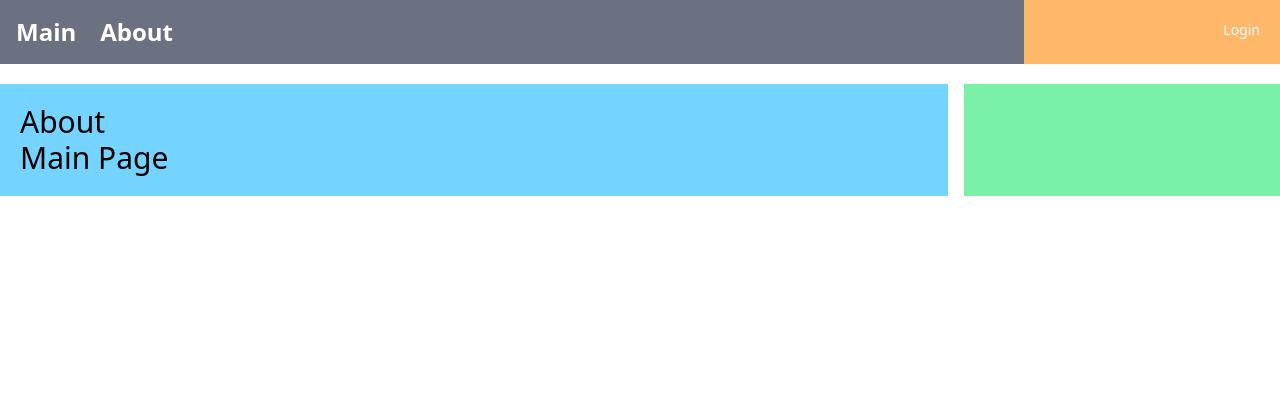
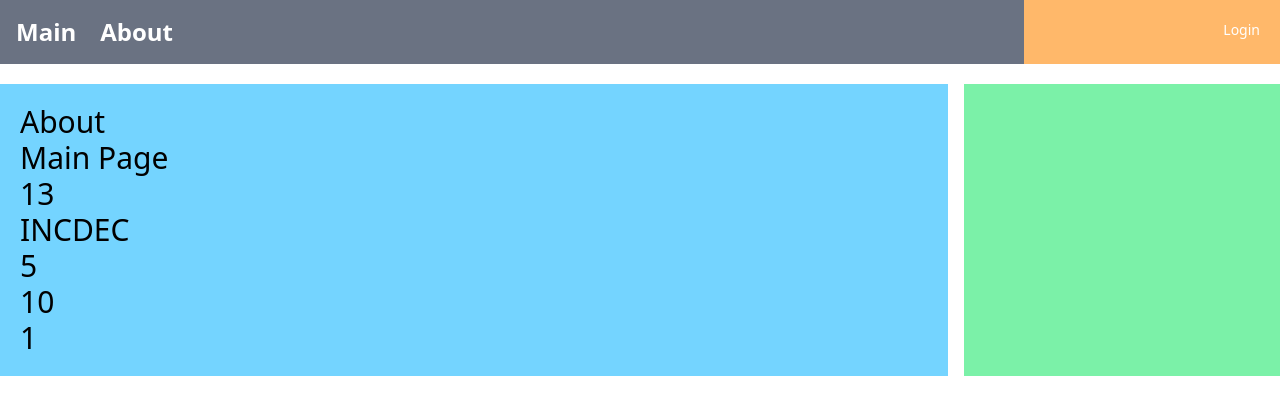
Before and after one commit to BogyeumKim/codeBaseWithReact, a React (Vite) app in the folder front/ch1/: page / in a window 1280 px wide. Shown: the top 414 px of the page. Built offline with nearby package versions, Linux system fonts and the light colour scheme.

Commit message:
section12 - 95 Zustand 설치

```diff
--- a/front/ch1/package.json
+++ b/front/ch1/package.json
@@ -20,7 +20,8 @@
     "react-dom": "^19.1.0",
     "react-redux": "^9.2.0",
     "react-router": "^7.6.2",
-    "tailwindcss": "^4.1.10"
+    "tailwindcss": "^4.1.10",
+    "zustand": "^5.0.7"
   },
   "devDependencies": {
     "@eslint/js": "^9.29.0",
--- a/front/ch1/src/components/products/modifyComponent.tsx
+++ b/front/ch1/src/components/products/modifyComponent.tsx
@@ -1,4 +1,4 @@
-import { MouseEvent, useState } from "react";
+import { useState } from "react";
 import useCustomMove from "../../hooks/useCustomMove";
 import ResultModal from "../common/resultModal";
 import jwtAxios from "../../util/jwtUtil";
@@ -7,7 +7,7 @@ function ModifyComponent({ product }: { product: ProductDTO }) {
   const { moveToRead, moveToList } = useCustomMove();
   const [images, setImages] = useState<string[]>([...product.uploadFileNames]);
 
-  const deleteOldImages = (event: MouseEvent, target: string) => {
+  const deleteOldImages = (event: React.MouseEvent, target: string) => {
     event.preventDefault();
     event.stopPropagation();
     setImages((prev) => prev.filter((img) => img !== target));
--- a/front/ch1/src/pages/mainPage.tsx
+++ b/front/ch1/src/pages/mainPage.tsx
@@ -1,12 +1,23 @@
 import { NavLink } from "react-router";
+import useZustandCount from "../zstore/useZustandCount";
 
 export default function MainPage() {
+  const { current, dec, inc, changeAmount, amount } = useZustandCount();
   return (
     <div className=" text-3xl">
       <div className="text-3xl">
         <NavLink to={"/about"}>About</NavLink>
       </div>
-            <div>Main Page</div>
+      <div>Main Page</div>
+      <div>{current}</div>
+      <button onClick={inc}>INC</button>
+      <button onClick={dec}>DEC</button>
+
+      <div>
+        <div onClick={() => changeAmount(5)}>5</div>
+        <div onClick={() => changeAmount(10)}>10</div>
+        <div>{amount}</div>
+      </div>
     </div>
   );
 }
--- /dev/null
+++ b/front/ch1/src/zstore/useZustandCount.ts
@@ -0,0 +1,28 @@
+import { current } from "@reduxjs/toolkit";
+import { create } from "zustand";
+
+export interface CountStore {
+  current: number;
+  amount: number;
+  inc: () => void;
+  dec: () => void;
+  changeAmount: (num: number) => void;
+}
+
+const useZustandCount = create<CountStore>((set, get) => {
+  return {
+    current: 13,
+    amount: 1,
+    inc: () => {
+      set({ current: get().current + 1 });
+    },
+    dec: () => {
+      set({ current: get().current - 1 });
+    },
+    changeAmount: (num: number) => {
+      set({ amount: num });
+    },
+  };
+});
+
+export default useZustandCount;
```
Also changed, not shown: 1 other file (tests, documents, lock files or other folders).
